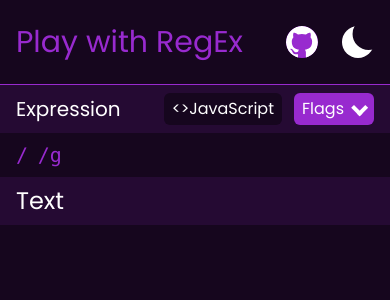
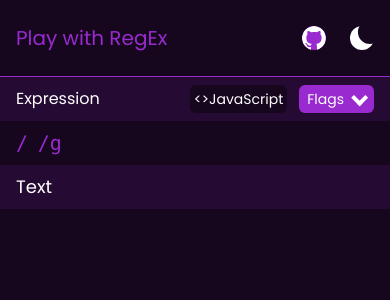
Before and after one commit to Inayath-Hussain/play-with-regex, a React (Vite) app: page / in a window 390 px wide. Shown: the top 300 px of the page. Built offline with nearby package versions, Linux system fonts and the light colour scheme.

Commit message:
Fix: Font sizes for mobile view

```diff
--- a/src/App.scss
+++ b/src/App.scss
@@ -1,6 +1,6 @@
 /* dark mode toggle */
 .toggle {
-    --size: 2rem;
+    --size: 1.5rem;
     -webkit-appearance: none;
     -moz-appearance: none;
     appearance: none;
@@ -20,6 +20,10 @@
         transform: scale(0.75);
         box-shadow: inset 0 0 0 var(--size), calc(var(--offset-orthogonal) * -1) 0 0 var(--ray-size), var(--offset-orthogonal) 0 0 var(--ray-size), 0 calc(var(--offset-orthogonal) * -1) 0 var(--ray-size), 0 var(--offset-orthogonal) 0 var(--ray-size), calc(var(--offset-diagonal) * -1) calc(var(--offset-diagonal) * -1) 0 var(--ray-size), var(--offset-diagonal) var(--offset-diagonal) 0 var(--ray-size), calc(var(--offset-diagonal) * -1) var(--offset-diagonal) 0 var(--ray-size), var(--offset-diagonal) calc(var(--offset-diagonal) * -1) 0 var(--ray-size);
         @apply text-accent;
+    }
+
+    @media screen and (min-width: 768px){
+        --size: 2rem;
     }
 }
 
--- a/src/App.tsx
+++ b/src/App.tsx
@@ -10,13 +10,14 @@ function App() {
     <>
       <div className='flex justify-between border-b border-solid border-primary items-center py-6 px-4
       md:px-10'>
-        <h1 className='text-primary text-3xl text-center
-        md:text-4xl'>Play with RegEx</h1>
+        <h1 className='text-primary text-xl text-center
+        sm:text-4xl'>Play with RegEx</h1>
 
         <div className='flex justify-center items-center gap-6'>
+
           {/* update github url here */}
           <a href="https://github.com/Inayath-Hussain" target='_blank'>
-            <img src="/github-mark-white.svg" alt="Github link of this web app" className='w-8 h-8 bg-primary rounded-[50%]
+            <img src="/github-mark-white.svg" alt="Github link of this web app" className='w-6 h-6 bg-primary rounded-[50%]
           md:w-10 md:h-10' />
           </a>
 
--- a/src/components/flags.tsx
+++ b/src/components/flags.tsx
@@ -11,7 +11,7 @@ interface Iprops {
     handleDropDown: () => void
     selectedFlags: string[]
     handleSelection: (value: string) => void
-    buttonRef: MutableRefObject<HTMLDivElement | null>
+    buttonRef: MutableRefObject<HTMLButtonElement | null>
 }
 
 const Flags: React.FC<Iprops> = ({ isDropDownOpen, handleDropDown, selectedFlags, handleSelection, buttonRef }) => {
@@ -28,12 +28,10 @@ const Flags: React.FC<Iprops> = ({ isDropDownOpen, handleDropDown, selectedFlags
 
     useEffect(() => {
         const closeDropDown = (e: MouseEvent) => {
-            console.log(buttonRef.current?.contains(e.target as Node))
             if (isDropDownOpen && (dropDownRef.current && !dropDownRef.current.contains(e.target as Node))
                 && !buttonRef.current?.contains(e.target as Node)) {
 
                 handleDropDown()
-                console.log('close')
             }
         }
 
@@ -56,8 +54,9 @@ const Flags: React.FC<Iprops> = ({ isDropDownOpen, handleDropDown, selectedFlags
             shadow-flags shadow-primary rounded-md
             md:gap-4 md:-right-8 md:pb-6">
 
-                <h2 className="py-3 text-xl border-b border-text w-max
-                md:text-xl md:py-6">
+                <h2 className="py-3 text-base border-b border-text w-max
+                sm:text-xl
+                md:py-6">
                     Expression Flags
                 </h2>
 
--- a/src/components/flagsInput.tsx
+++ b/src/components/flagsInput.tsx
@@ -17,8 +17,8 @@ const FlagsInput: React.FC<Iprops> = ({ value, name, selected, handleSelection }
 
     return (
         <>
-            <input type="checkbox" name="" id={value} className="w-0 h-0" onChange={() => handleSelection(value)} />
             <label htmlFor={value} className="flex flex-row justify-center items-center gap-1 cursor-pointer w-max">
+                <input type="checkbox" name="" id={value} tabIndex={50} className="w-0 h-0" onChange={() => handleSelection(value)} />
 
                 {/* check mark */}
                 <svg xmlns="http://www.w3.org/2000/svg" xmlnsXlink="http://www.w3.org/1999/xlink" viewBox="0,0,256,256" width="24px" height="24px">
@@ -27,7 +27,7 @@ const FlagsInput: React.FC<Iprops> = ({ value, name, selected, handleSelection }
                         <path d="M436.2,170.3h-2.8c-16.3,-27.7 -16.2,-62.6 -34,-89.9c-1.9,-3 -5.4,-3.1 -8.3,-1.6c-45.6,23.1 -76.2,67.7 -105.2,108.1c-16.6,23.2 -31.6,47 -45.4,72c-12.3,22.3 -24.1,44.8 -37.4,66.6c-6,-10.4 -12.6,-20.4 -19.9,-29.9c-8.2,-10.8 -17.8,-20.3 -26.3,-30.8c-15.2,-18.7 -31.4,-40.9 -53.7,-51.5c-3.7,-1.8 -7.4,0.5 -8.5,4.2c-6.8,23.7 -15.8,47 -19.5,71.4c0,0.1 0,0.2 0,0.4c-2,2.7 -2.2,7.1 1.6,9.4c26.5,15.6 46,40.8 64.9,64.6c22,27.7 45.2,54.1 70.2,79.1c2.3,2.3 6.4,1.8 8.4,-0.5c17.2,-20.6 28.7,-45 41.8,-68.2c14.7,-25.9 32,-50.3 51.1,-73.2c19.2,-22.9 40,-43.7 61.9,-64c10.4,-9.7 22.6,-17.7 33.8,-26.6c9,-7.2 17.7,-14.7 25.9,-22.8c2.3,-0.5 4.2,-2.1 4.6,-4.7c0.6,-0.6 1.2,-1.3 1.8,-1.9c3.8,-4.4 0,-10.2 -5,-10.2zM400.7,201c-10.9,8.7 -22.8,16.5 -33.1,26c-21.8,20.2 -43.4,40.7 -62,63.9c-18.7,23.2 -36.3,46.8 -51.4,72.6c-12.8,21.8 -23.4,45.2 -38.8,65.3c-23.8,-24.2 -45.8,-49.7 -66.9,-76.3c-18.1,-22.7 -37,-45.8 -61.5,-61.6c3.3,-21.8 10.8,-42.6 17.2,-63.6c17.7,10.9 31.2,29.7 43.9,45.4c8.2,10.1 17.3,19.3 25.3,29.6c9.3,12 17.4,24.9 24.6,38.2c2.4,4.4 8.1,2.7 10.3,-0.7c15.3,-23.9 28.4,-49 42,-73.8c13.5,-24.7 28.2,-48.2 44.6,-71.1c27.2,-38 55.8,-79.8 97.4,-103.1c14.8,26.1 15.7,58 30.5,84.1c0,1.5 0.5,3.1 1.5,4.3c0,0.1 0.1,0.2 0.1,0.2c-7.5,7.2 -15.5,14 -23.7,20.6z"></path>
                     </g></g></svg>
 
-                <p>{htmlReactParser(sanitizedText)}</p>
+                <p className='text-sm sm:text-base'>{htmlReactParser(sanitizedText)}</p>
             </label>
         </>
     );
--- a/src/components/textInput.tsx
+++ b/src/components/textInput.tsx
@@ -5,7 +5,6 @@ import CodeMirror, {
     ReactCodeMirrorRef,
     highlightWhitespace,
     keymap,
-    // KeyBinding,
     MatchDecorator,
     Decoration,
     ViewPlugin
@@ -14,8 +13,8 @@ import CodeMirror, {
 import { createTheme } from '@uiw/codemirror-themes';
 import { insertTab, indentLess } from '@codemirror/commands';
 
-import resolveConfig from 'tailwindcss/resolveConfig';
-import tailwindConfig from 'tailwind-config';
+// import resolveConfig from 'tailwindcss/resolveConfig';
+// import tailwindConfig from 'tailwind-config';
 import { themeLS } from '../utilities/localStorage';
 
 interface Iprops {
@@ -150,9 +149,9 @@ const TextInput: React.FC<Iprops> = ({ expressionInput, flags }) => {
 
     return (
         <>
-            {/* <div onInput={handleInputChange} ref={ref} contentEditable={true} className="flex-auto outline-0 p-4 max-h-full overflow-y-auto vertical-scroll-bar"></div> */}
             <CodeMirror theme={codeMirrorTheme} style={{ wordBreak: 'break-word' }}
-                className='bg-background text-lg tracking-[1px] cursor-text flex-auto max-h-full p-2 whitespace-normal w-screen no-flex overflow-y-auto vertical-scroll-bar'
+                className='bg-background text-base tracking-[1px] cursor-text flex-auto max-h-full p-2 whitespace-normal w-screen no-flex overflow-y-auto vertical-scroll-bar
+                sm:text-lg'
                 basicSetup={{ lineNumbers: false, foldGutter: false, highlightActiveLine: false, syntaxHighlighting: true }}
                 indentWithTab={false}
 
--- a/src/page/index.tsx
+++ b/src/page/index.tsx
@@ -4,7 +4,7 @@ import ExpressionInput from "../components/expressionInput";
 import TextInput from "../components/textInput";
 
 const IndexPage = () => {
-    const buttonRef = useRef<HTMLDivElement | null>(null)
+    const buttonRef = useRef<HTMLButtonElement | null>(null)
     const [isDropDownOpen, setDropDownStatus] = useState(false)
 
     const [selectedFlags, setSelectedFlags] = useState<string[]>(['g'])
@@ -38,7 +38,6 @@ const IndexPage = () => {
             newArr.push(value)
         }
         setSelectedFlags(newArr)
-        console.log(newArr)
     }
 
 
@@ -49,21 +48,24 @@ const IndexPage = () => {
             <div>
                 <div className="bg-secondary flex flex-row justify-between items-center px-4 py-2
                 md:px-10">
-                    <p className="text-xl md:text-2xl"> Expression </p>
+                    <p className="text-base sm:text-2xl"> Expression </p>
 
                     <div className="flex flex-row justify-center items-center gap-3 md:gap-6">
-                        <p className="text-base md:text-base p-2 py-1 bg-background rounded-md cursor-default">
+                        <p className="text-sm p-1 py-1 bg-background rounded-md cursor-default
+                        md:p-2 sm:text-base
+                         ">
                             &lt;&gt;JavaScript </p>
 
-                        <div ref={buttonRef} className="flex flex-row justify-center items-center relative
-                                bg-primary text-text pl-2 pr-4 py-1 rounded-md cursor-pointer" onClick={handleDropDown}>
+                        <button ref={buttonRef} className="flex flex-row justify-center items-center relative text-sm
+                                bg-primary text-text pl-2 pr-4 py-1 rounded-md cursor-pointer
+                                sm:text-base" onClick={handleDropDown}>
                             Flags
                             <div id="flags" className={`${isDropDownOpen ? 'drop-down-open' : ''} ml-[6px] -top-[2px] w-2 h-4 mb-1`
                             } />
 
                             {isDropDownOpen && <Flags isDropDownOpen={isDropDownOpen} handleDropDown={handleDropDown}
                                 selectedFlags={selectedFlags} handleSelection={handleFlagSelection} buttonRef={buttonRef} />}
-                        </div>
+                        </button>
 
                     </div>
                 </div>
@@ -75,8 +77,8 @@ const IndexPage = () => {
                     setExpressionInput={setExpressionInput} />
 
 
-                <div className="bg-secondary text-2xl py-2 px-4 flex justify-between items-center
-                md:px-10">
+                <div className="bg-secondary text-lg py-2 px-4 flex justify-between items-center
+                md:px-10 sm:text-xl">
                     Text
 
                     {/* <button onClick={testRegex} className="active:scale-90 active:outline-none border-none bg-primary px-4 py-[2px] rounded-lg text-lg text-text">
```
